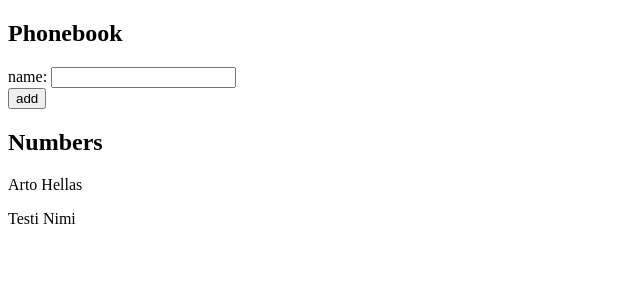
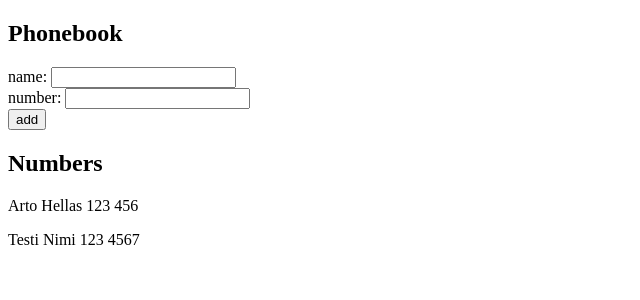
Before and after one commit to anniina-aarnio/fullstack_MOOC, a React (Create React App) app in the folder osa2/puhelinluettelo/: page / in a window 1280 px wide. Shown: the top 300 px of the page, without its empty margins (0-640 px from the left). Built offline with nearby package versions, Linux system fonts and the light colour scheme.

Commit message:
osa2 2.8 lisätty numeron lisääminen, mutta se ei tarkista että on numeroina

```diff
--- a/osa2/puhelinluettelo/src/App.js
+++ b/osa2/puhelinluettelo/src/App.js
@@ -2,23 +2,30 @@ import { useState } from 'react'
 
 const App = () => {
   const [persons, setPersons] = useState([
-    { name: 'Arto Hellas' },
-    { name: 'Testi Nimi'}
+    { name: 'Arto Hellas', number: '123 456'},
+    { name: 'Testi Nimi', number: '123 4567'}
   ])
   const [newName, setNewName] = useState('')
+  const [newNumber, setNewNumber] = useState('')
 
   const handleClick = (e) => {
     e.preventDefault()
-    if (persons.find((person) => person.name === newName)) {
+    if (persons.find((person) => person.name === newName.trim())) {
       window.alert(`${newName} is already added to phonebook`)
       return
     }
-    setPersons(persons.concat({ name: newName }))
+    setPersons(persons.concat(
+      { name: newName.trim(), number: newNumber.trim() }))
     setNewName('')
+    setNewNumber('')
   }
 
   const handleNameChange = (e) => {
     setNewName(e.target.value)
+  }
+
+  const handleNumberChange = (e) => {
+    setNewNumber(e.target.value)
   }
 
   return (
@@ -26,14 +33,25 @@ const App = () => {
       <h2>Phonebook</h2>
       <form>
         <div>
-          name: <input value={newName} onChange={handleNameChange} />
+          name: <input
+                  value={newName}
+                  onChange={handleNameChange} />
+        </div>
+        <div>
+          number: <input
+                    value={newNumber}
+                    onChange={handleNumberChange} />
         </div>
         <div>
           <button type="submit" onClick={handleClick}>add</button>
         </div>
       </form>
       <h2>Numbers</h2>
-      {persons.map((person) => <p key={person.name}>{person.name}</p>)}
+      {persons.map((person) =>
+        <p key={person.name}>
+          {person.name} {person.number}
+        </p>
+      )}
     </div>
   )
 
```
